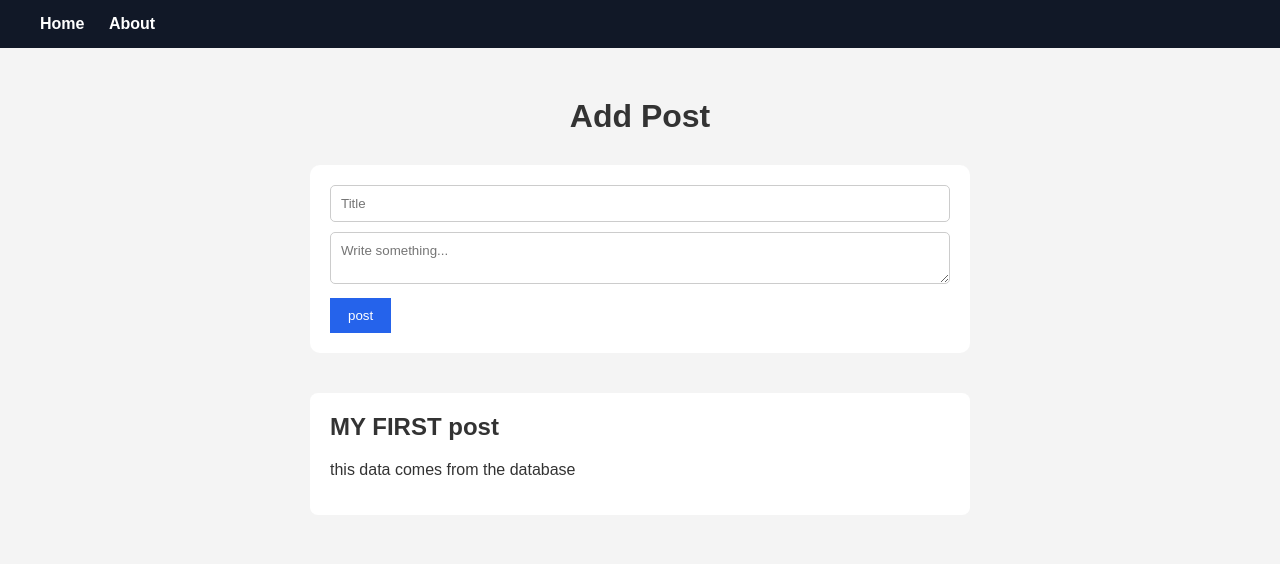
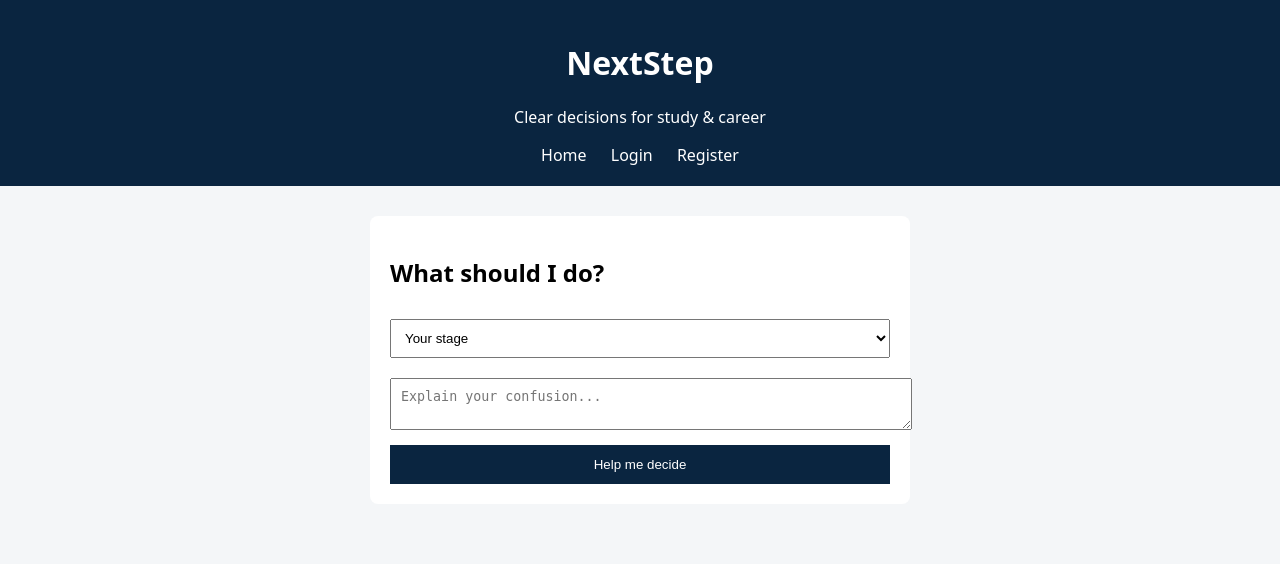
Before and after one commit to prasadmoulikc/my-website17, a Flask app: page / in a window 1280 px wide. Shown: the top 564 px of the page. Run offline with Flask 3, Linux system fonts and the light colour scheme; data comes from the database, SQL or seed files in the repository; both versions use the stored data as it was after the commit.

Commit message:
updated nextstep decision assistant working version

```diff
--- a/my_website/app.py
+++ b/my_website/app.py
@@ -1,41 +1,175 @@
-from flask import request, redirect
-from flask import Flask,render_template
+from flask import Flask, render_template, request, redirect, session
 import sqlite3
+from werkzeug.security import generate_password_hash, check_password_hash
 
 app = Flask(__name__)
+app.secret_key = "super-secret-key"
 
-def get_db_connection():
+# ---------- DATABASE ----------
+def get_db():
     conn = sqlite3.connect("database.db")
     conn.row_factory = sqlite3.Row
     return conn
 
+def init_db():
+    conn = get_db()
+    cur = conn.cursor()
+
+    cur.execute("""
+    CREATE TABLE IF NOT EXISTS users (
+        id INTEGER PRIMARY KEY AUTOINCREMENT,
+        email TEXT UNIQUE,
+        password TEXT
+    )
+    """)
+
+    cur.execute("""
+    CREATE TABLE IF NOT EXISTS decisions (
+        id INTEGER PRIMARY KEY AUTOINCREMENT,
+        user_id INTEGER,
+        stage TEXT,
+        problem TEXT,
+        result TEXT
+    )
+    """)
+
+    conn.commit()
+    conn.close()
+
+init_db()
+
+# ---------- SMART DECISION LOGIC ----------
+def decision_engine(stage, text):
+    text = text.lower()
+
+    risk = 0
+    urgency = 0
+    clarity = 5
+
+    danger_words = ["loan", "fees", "money", "pay", "quick", "fast", "guarantee"]
+    confusion_words = ["confused", "lost", "scared", "panic", "dont know"]
+
+    for w in danger_words:
+        if w in text:
+            risk += 2
+            urgency += 1
+
+    for w in confusion_words:
+        if w in text:
+            clarity -= 2
+
+    if "degree" in text and "skill" in text:
+        return (
+            "Balanced Path Recommended",
+            "You are stuck between degree and skills. Both matter, timing matters more.",
+            [
+                "Continue your education if already enrolled",
+                "Start ONE practical skill alongside",
+                "Avoid expensive courses now",
+                "Review after 30 days"
+            ]
+        )
+
+    if clarity <= 1:
+        return (
+            "Pause & Simplify",
+            "Your mind is overloaded. You need clarity, not pressure.",
+            [
+                "Stop consuming random advice",
+                "Pick ONE small goal",
+                "Avoid irreversible decisions",
+                "Re-evaluate in 2 weeks"
+            ]
+        )
+
+    if risk >= 4:
+        return (
+            "High Risk – Avoid",
+            "This situation has financial or urgency risk.",
+            [
+                "Do NOT spend money now",
+                "Verify with trusted sources",
+                "Delay decision by 7 days"
+            ]
+        )
+
+    return (
+        "Safe to Proceed Slowly",
+        "No immediate danger detected. Move step by step.",
+        [
+            "Research from official sources",
+            "Take small actions only",
+            "Track progress weekly"
+        ]
+    )
+
+# ---------- ROUTES ----------
 @app.route("/")
 def home():
-    conn =get_db_connection()
-    posts = conn.execute("SELECT * FROM posts").fetchall()
-    conn.close()
-    return render_template("index.html",posts=posts)
+    return render_template("index.html")
 
-@app.route("/create",
-methods=["posts"])
-def create():
-    title = request.form["title"]
-    content = request.form["content"]
+@app.route("/decide", methods=["POST"])
+def decide():
+    stage = request.form["stage"]
+    problem = request.form["problem"]
 
-    conn = get_db_connection()
-    conn.execute(
-        "INSERT INTO posts (title, content) VALUES (?, ?)",
-        (title, content)
+    status, reason, steps = decision_engine(stage, problem)
+
+    if "user_id" in session:
+        conn = get_db()
+        conn.execute(
+            "INSERT INTO decisions (user_id, stage, problem, result) VALUES (?, ?, ?, ?)",
+            (session["user_id"], stage, problem, status)
+        )
+        conn.commit()
+        conn.close()
+
+    return render_template(
+        "result.html",
+        status=status,
+        reason=reason,
+        steps=steps
     )
-    conn.commit()
-    conn.close()
+
+@app.route("/register", methods=["GET", "POST"])
+def register():
+    if request.method == "POST":
+        email = request.form["email"]
+        password = generate_password_hash(request.form["password"])
+
+        conn = get_db()
+        conn.execute(
+            "INSERT INTO users (email, password) VALUES (?, ?)",
+            (email, password)
+        )
+        conn.commit()
+        conn.close()
+        return redirect("/login")
+
+    return render_template("register.html")
+
+@app.route("/login", methods=["GET", "POST"])
+def login():
+    if request.method == "POST":
+        email = request.form["email"]
+        password = request.form["password"]
+
+        conn = get_db()
+        user = conn.execute(
+            "SELECT * FROM users WHERE email = ?", (email,)
+        ).fetchone()
+        conn.close()
+
+        if user and check_password_hash(user["password"], password):
+            session["user_id"] = user["id"]
+            return redirect("/")
+
+    return render_template("login.html")
+
+@app.route("/logout")
+def logout():
+    session.clear()
     return redirect("/")
 
-
-@app.route("/about")
-def about():
-    return render_template("about.html")
-
-
 if __name__ == "__main__":
-    app.run()
+    app.run(debug=True)
--- a/my_website/static/style.css
+++ b/my_website/static/style.css
@@ -1,90 +1,6 @@
-* {
-    box-sizing: border-box;
-    font-family: Arial, Helvetica, sans-serif;
-}
-
-body {
-    margin: 0;
-    background: #f4f4f4;
-    color: #333;
-}
-
-/* NAVBAR */
-nav {
-    background: #111827;
-    padding: 15px 40px;
-}
-
-nav a {
-    color: white;
-    text-decoration: none;
-    margin-right: 20px;
-    font-weight: bold;
-}
-
-nav a:hover {
-    text-decoration: underline;
-}
-
-/* CONTAINER */
-.container {
-    max-width: 700px;
-    margin: 50px auto;
-    padding: 0 20px;
-}
-
-/* POST CARD */
-.post {
-    background: white;
-    padding: 20px;
-    margin-bottom: 20px;
-    border-radius: 8px;
-    box-shadow: 0 5px 15px rgba(0,0,0,0,0.8);
-}
-
-.post h2 {
-    margin-top: 0;
-}
-
-/* FROM */
-form {
-    background: white;
-    padding: 20px;
-    border-radius: 10px;
-    margin-bottom: 30px;
-    box-shadow: 0 5px 15px raga(0,0,0,0,0.8);
-}
-
-input, textarea {
-    width: 100%;
-    padding: 10px;
-    margin-bottom: 10px;
-    border-radius: 5px;
-    border: 1px solid #ccc;
-}
-
-button {
-    background: #2563eb;
-    color: white;
-    padding: 10px 18px;
-    border: none;
-    border-radius: none;
-    cursor: pointer;
-}
-
-button:hover {
-    background: #1d4ed8;
-}
-
-form {
-    margin-bottom: 40px;
-}
-
-h1 {
-    text-align: center;
-    margin-bottom: 30px;
-}
-
-.post {
-    text-align: left;
-}
+body { font-family: system-ui; background:#f4f6f8; margin:0 }
+header { background:#0a2540; color:white; padding:20px; text-align:center }
+nav a { color:white; margin:0 10px; text-decoration:none }
+.card { background:white; max-width:500px; margin:30px auto; padding:20px; border-radius:8px }
+textarea, select, input { width:100%; margin:10px 0; padding:10px }
+button { background:#0a2540; color:white; padding:12px; width:100%; border:none }
--- a/my_website/templates/base.html
+++ b/my_website/templates/base.html
@@ -1,21 +1,25 @@
 <!DOCTYPE html>
 <html>
 <head>
-    <title>{% block title %}my website{% endblock %}</title>
-    <link rel="stylesheet"
-    href="{{ url_for('static',filename='style.css')}}">
+  <title>NextStep</title>
+  <link rel="stylesheet" href="{{ url_for('static', filename='style.css') }}">
+  <meta name="viewport" content="width=device-width, initial-scale=1">
 </head>
 <body>
 
+<header>
+  <h1>NextStep</h1>
+  <p>Clear decisions for study & career</p>
+  <nav>
+    <a href="/">Home</a>
+    <a href="/login">Login</a>
+    <a href="/register">Register</a>
+  </nav>
+</header>
 
-    <nav>
-        <a href="/">Home</a>
-        <a href="/about">About</a>
-    </nav>
-<div class="container">
-    {% block content %}{% endblock %}
-
-</div>
+<main>
+  {% block content %}{% endblock %}
+</main>
 
 </body>
 </html>
--- a/my_website/templates/index.html
+++ b/my_website/templates/index.html
@@ -1,27 +1,18 @@
 {% extends "base.html" %}
+{% block content %}
+<form method="post" action="/decide" class="card">
+  <h2>What should I do?</h2>
 
-{% block title %}Home{% endblock %}
+  <select name="stage" required>
+    <option value="">Your stage</option>
+    <option>School</option>
+    <option>College</option>
+    <option>Graduate</option>
+    <option>Career Switch</option>
+  </select>
 
-{% block content %}
-<h1>Add Post</h1>
+  <textarea name="problem" required placeholder="Explain your confusion..."></textarea>
 
-<form action="/create"
-method="POST">
-<input type="text"
-name="title" placeholder="Title"required>
-<textarea name="content"
-placeholder="Write something..."
-required></textarea>
-<button type="submit">post</button>
+  <button>Help me decide</button>
 </form>
-
-{% for post in posts %}
-<div class="post">
-    <h2>{{ post.title }}</h2>
-    <p>{{ post.content }}</p>
-</div>
-
-</div>
-{% endfor %}
-
 {% endblock %}
--- /dev/null
+++ b/my_website/templates/login.html
@@ -0,0 +1,5 @@
+<form method="post" class="card">
+  <input name="email" placeholder="Email" required>
+  <input name="password" type="password" placeholder="Password" required>
+  <button>Submit</button>
+</form>
--- /dev/null
+++ b/my_website/templates/register.html
@@ -0,0 +1,5 @@
+<form method="post" class="card">
+  <input name="email" placeholder="Email" required>
+  <input name="password" type="password" placeholder="Password" required>
+  <button>Submit</button>
+</form>
```
Also changed, not shown: my_website/templates/result.html (added, +13 -0 lines), database.db (added).
